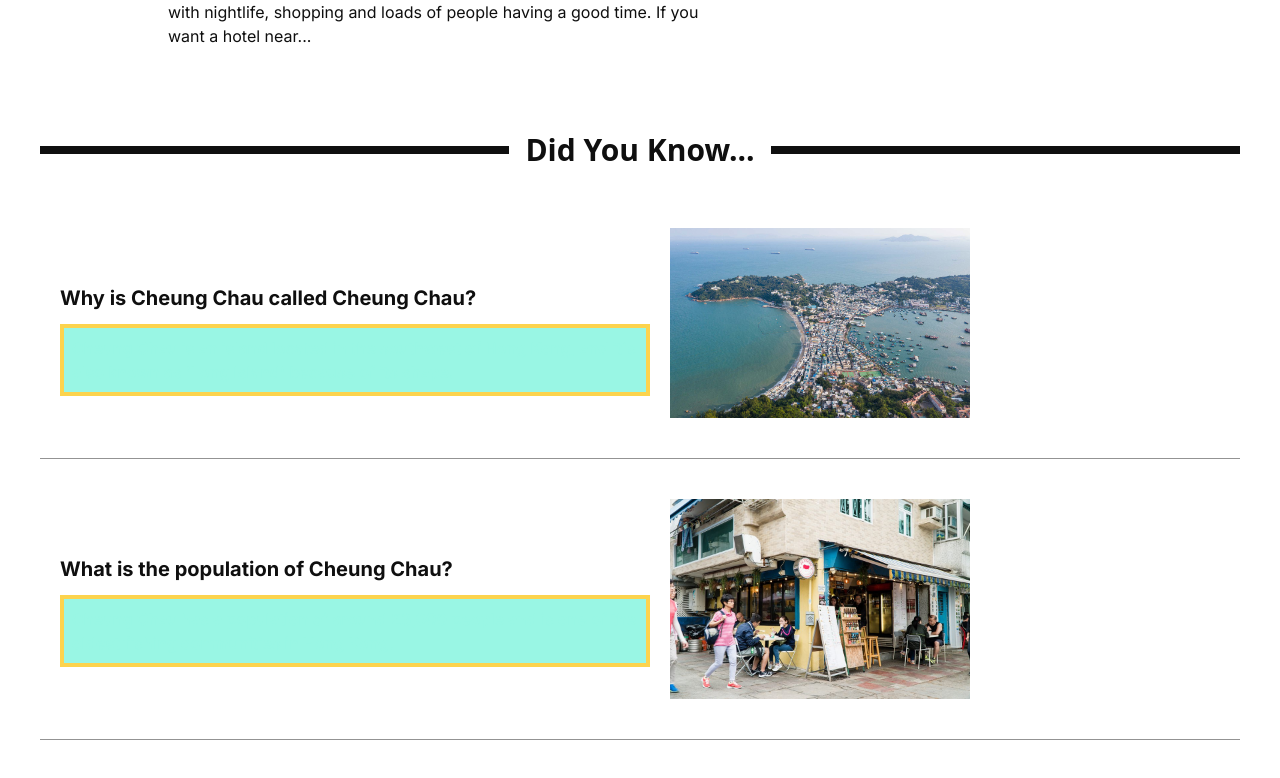
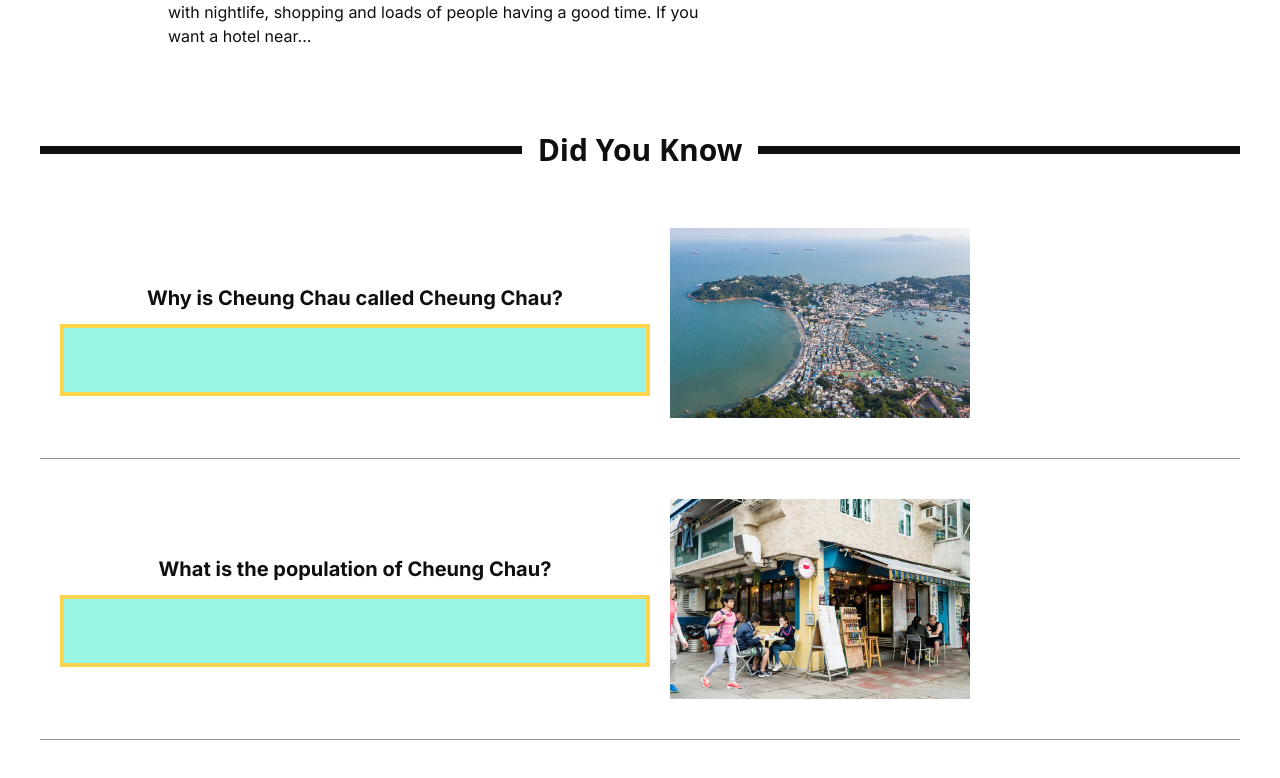
Before and after one commit to RunningFok/travel-blog, a Next.js app: page / in a window 1280 px wide. Shown: the part 2260-3038 px from the top of the page. Built offline with nearby package versions, Linux system fonts and the light colour scheme.

Commit message:
changed trivial margin

```diff
--- a/src/app/home/DidYouKnow.tsx
+++ b/src/app/home/DidYouKnow.tsx
@@ -7,7 +7,7 @@
       <div className="lg:ml-96 lg:mr-96 relative flex sm:py-0 md:py-5 lg:py-5 items-center">
         <div className="flex-grow border-t-4 border-b-4 border-wh-900"></div>
         <span className="flex-shrink mx-4 font-extrabold font-sans text-xl md:text-3xl lg:text-3xl text-wh-900">
-          Did You Know...
+          Did You Know
         </span>
         <div className="flex-grow border-t-4 border-b-4 border-wh-900"></div>
       </div>
--- a/src/app/shared/Post.tsx
+++ b/src/app/shared/Post.tsx
@@ -43,7 +43,7 @@
 export function SmallPost({ className, title, image, snippet }: PostProps) {
   return (
     <div className="lg:mx-96 ml-5 flex sm:flex-col md:flex-row lg:flex-row py-5">
-      <div className="flex flex-col md:basis-1/2 lg:basis-1/2">
+      <div className="flex flex-col items-center md:basis-1/2 lg:basis-1/2">
         <div className=" py-3 sm:mt-10 md:mt-16 lg:mt-16 font-bold text-sm md:text-xl lg:text-xl text-wh-900 w-max">
           {title}
         </div>
```
